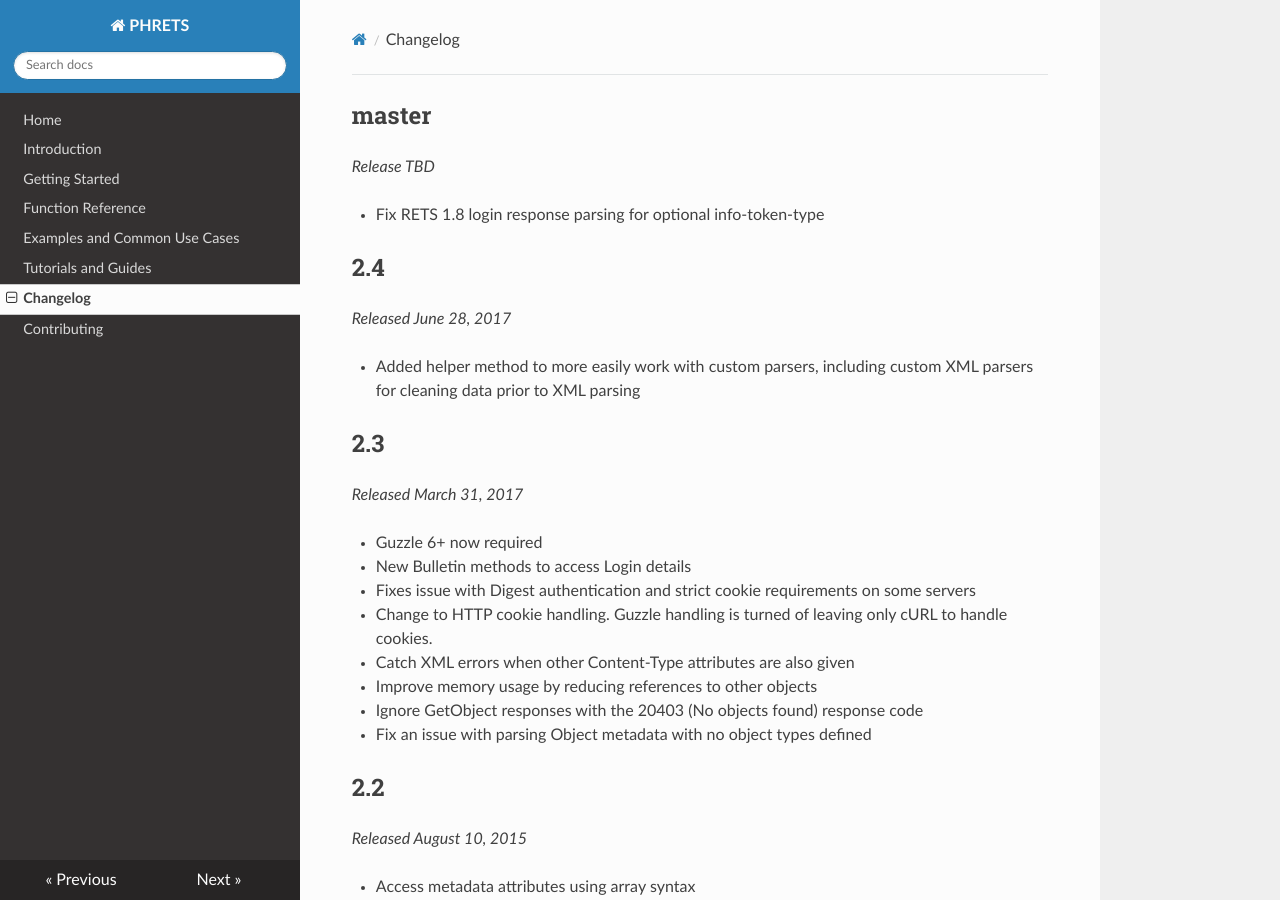
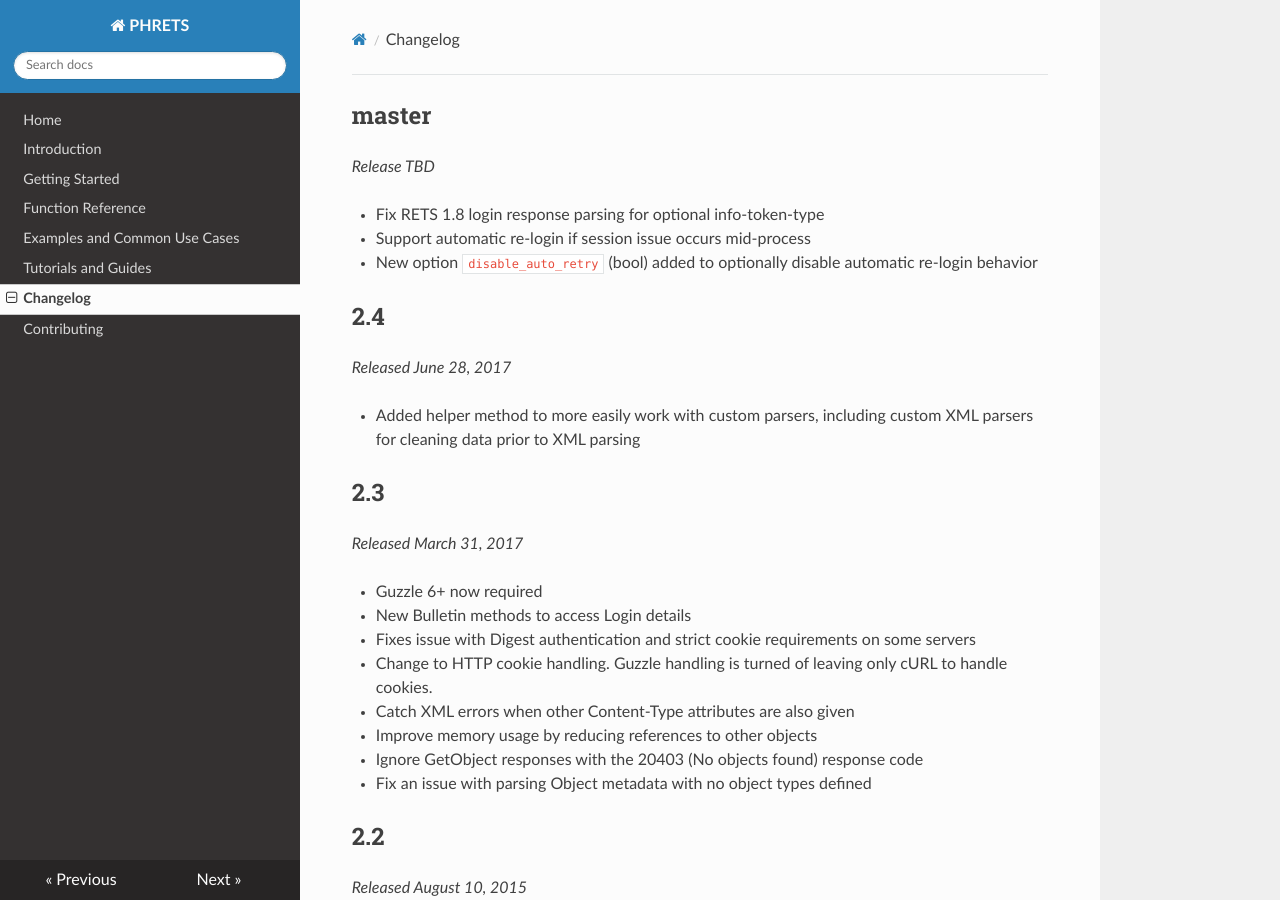
Before and after one commit to troydavisson/PHRETS, an MkDocs documentation site: the page built from docs/changelog.md, in a window 1280 px wide and 900 px high. Built offline with MkDocs 1.6.1, drawn with Linux system fonts in a browser that asks for light colours; nearby versions of some CDN libraries; old or Windows-style settings are respelled for this version of MkDocs.

Commit message:
Added changelog entries

```diff
--- a/docs/changelog.md
+++ b/docs/changelog.md
@@ -3,6 +3,8 @@
 _Release TBD_
 
 - Fix RETS 1.8 login response parsing for optional info-token-type
+- Support automatic re-login if session issue occurs mid-process
+- New option `disable_auto_retry` (bool) added to optionally disable automatic re-login behavior
 
 ## 2.4
 
```
